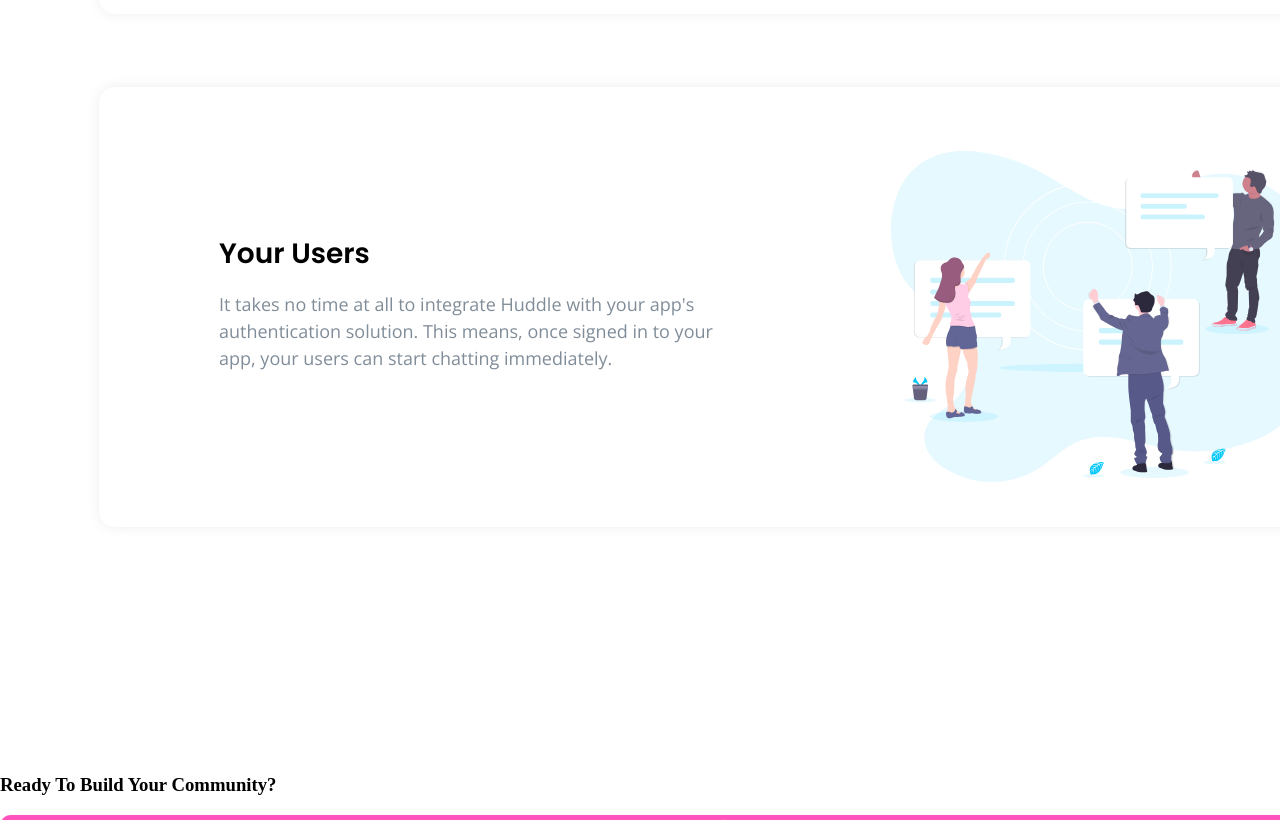
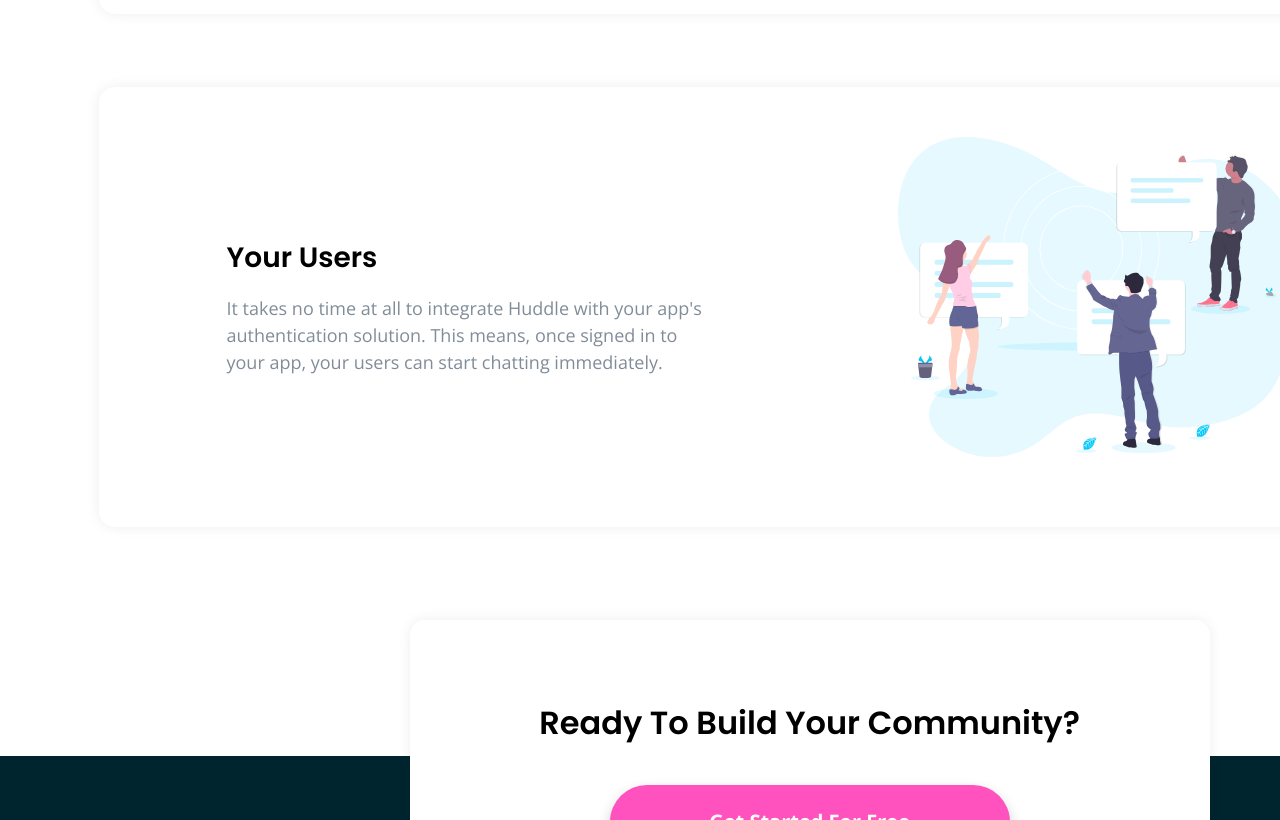
Before and after one commit to kchettiar1/fmHuddle, a website: page src/index.html in a window 1280 px wide. Shown: the part 1980-2800 px from the top of the page. Drawn offline with nearby package versions, Linux system fonts and the light colour scheme.

Commit message:
CTA layout

```diff
--- a/public/css/styles.css
+++ b/public/css/styles.css
@@ -31,7 +31,8 @@
 }
 
 h1,
-h2 {
+h2,
+h3 {
   font-family: "Poppins", sans-serif;
   font-weight: 600;
 }
@@ -256,6 +257,8 @@
 @media (min-width: 56.25em) {
   .card .card-image-block {
     grid-column-start: 2;
+    padding-block-start: 0;
+    margin-inline-end: 1rem;
   }
 }
 .card .card-image-block img {
@@ -263,7 +266,9 @@
 }
 @media (min-width: 56.25em) {
   .card .card-image-block img {
-    width: 27.5rem;
+    width: 25.625rem;
+    height: 20rem;
+    margin-block-end: 1rem;
   }
 }
 .card .card-text-block {
@@ -286,8 +291,10 @@
   .card .card-text-block {
     grid-column-start: 1;
     grid-row-start: 1;
-    padding-inline-start: 7.5rem;
-    padding-inline-end: 10.5rem;
+    margin-inline-start: 7.5rem;
+    margin-inline-end: 10.5rem;
+    padding-block: 0;
+    width: 30.5rem;
   }
   .card .card-text-block h2 {
     text-align: left;
@@ -313,7 +320,7 @@
 @media (min-width: 56.25em) {
   .card:nth-child(2) .card-image-block {
     grid-column-start: 1;
-    padding-inline-start: 6.8125rem;
+    margin-inline-start: 6.8125rem;
   }
   .card:nth-child(2) .card-text-block {
     grid-column-start: 2;
@@ -324,9 +331,76 @@
   margin-block-end: 14.3125rem;
 }
 
+.cta-wrapper {
+  position: absolute;
+  z-index: 999;
+  top: 148.4375rem;
+  left: 3vw;
+  right: 3vw;
+}
+@media (min-width: 56.25em) {
+  .cta-wrapper {
+    top: 162.5rem;
+    left: 32vw;
+    right: 32vw;
+  }
+}
+.cta-wrapper .cta-block {
+  display: flex;
+  justify-content: center;
+  flex-direction: column;
+  align-items: center;
+  background: hsl(0deg, 0%, 100%);
+  box-shadow: 0px 0px 14px rgba(0, 0, 0, 0.0710768);
+  border-radius: 15px;
+  padding-block: 2.5625rem;
+  width: 22rem;
+  margin: 0 auto;
+}
+@media (min-width: 56.25em) {
+  .cta-wrapper .cta-block {
+    width: 50rem;
+    height: 17.5rem;
+  }
+}
+.cta-wrapper h3 {
+  font-size: 1.125rem;
+  line-height: 1.875rem;
+  text-align: center;
+}
+@media (min-width: 56.25em) {
+  .cta-wrapper h3 {
+    font-size: 2rem;
+    line-height: 3.75rem;
+  }
+}
+.cta-wrapper .button {
+  width: 12.5rem;
+  height: 2.5rem;
+  font-size: 0.625rem;
+  line-height: 0.9375rem;
+}
+@media (min-width: 56.25em) {
+  .cta-wrapper .button {
+    width: 25rem;
+    height: 5.625rem;
+    font-size: 1.25rem;
+    line-height: 1.875rem;
+    box-shadow: 0px 0.375rem 0.8125rem rgba(0, 37, 46, 0.223053);
+    border-radius: 2.5rem;
+  }
+}
+
 .footer-wrapper {
   background-color: hsl(192deg, 100%, 9%);
   color: hsl(0deg, 0%, 100%);
+  z-index: 0;
+  padding-block-start: 8.75rem;
+}
+@media (min-width: 56.25em) {
+  .footer-wrapper {
+    padding-block-start: 11.875rem;
+  }
 }
 .footer-wrapper a {
   color: hsl(0deg, 0%, 100%);
--- a/src/index.html
+++ b/src/index.html
@@ -106,8 +106,12 @@
     </section>
 
     <section class="cta-wrapper">
-      <h3>Ready To Build Your Community?</h3>
-      <div class="button">Get Started For Free</div>
+
+     <div class="cta-block">
+        <h3>Ready To Build Your Community?</h3>
+        <div class="button">Get Started For Free</div>
+     </div>
+
     </section>
 
     <footer class="footer-wrapper">
--- a/src/sass/globals/_typography.scss
+++ b/src/sass/globals/_typography.scss
@@ -4,7 +4,8 @@
 @import url('https://fonts.googleapis.com/css2?family=Open+Sans:wght@400;700&family=Poppins:wght@600&display=swap');
 
 h1,
-h2 {
+h2,
+h3 {
   font-family: u.$text-heading;
   font-weight: 600;
 }
--- a/src/sass/layout/_cta.scss
+++ b/src/sass/layout/_cta.scss
@@ -2,8 +2,58 @@
 @use '../globals/colors' as g;
 
 .cta-wrapper {
-  margin-block-start: u.rem(-129);
-  background: g.$white;
-  box-shadow: 0px 0px 14px rgba(0, 0, 0, 0.0710768);
-  border-radius: 15px;
+  position: absolute;
+  z-index: 999;
+  top: u.rem(2375);
+  left: 3vw;
+  right: 3vw;
+
+  @include u.breakpoint(large) {
+    top: u.rem(2600);
+    left: 32vw;
+    right: 32vw;
+  }
+
+  .cta-block {
+    display: flex;
+    justify-content: center;
+    flex-direction: column;
+    align-items: center;
+    background: g.$white;
+    box-shadow: 0px 0px 14px rgba(0, 0, 0, 0.0710768);
+    border-radius: 15px;
+    padding-block: u.rem(41);
+    width: u.rem(352);
+    margin: 0 auto;
+
+    @include u.breakpoint(large) {
+      width: u.rem(800);
+      height: u.rem(280);
+    }
+  }
+  h3 {
+    font-size: u.rem(18);
+    line-height: u.rem(30);
+    text-align: center;
+
+    @include u.breakpoint(large) {
+      font-size: u.rem(32);
+      line-height: u.rem(60);
+    }
+  }
+  .button {
+    width: u.rem(200);
+    height: u.rem(40);
+    font-size: u.rem(10);
+    line-height: u.rem(15);
+
+    @include u.breakpoint(large) {
+      width: u.rem(400);
+      height: u.rem(90);
+      font-size: u.rem(20);
+      line-height: u.rem(30);
+      box-shadow: 0px u.rem(6) u.rem(13) rgba(0, 37, 46, 0.223053);
+      border-radius: u.rem(40);
+    }
+  }
 }
--- a/src/sass/layout/_index.scss
+++ b/src/sass/layout/_index.scss
@@ -2,4 +2,5 @@
 @forward '_header.scss';
 @forward '_hero.scss';
 @forward '_cards.scss';
+@forward '_cta.scss';
 @forward '_footer.scss';
```
Also changed, not shown: public/index.html (+6 -2 lines), src/sass/layout/_cards.scss (+10 -4 lines), src/sass/layout/_footer.scss (+7 -0 lines), 3 other files.
